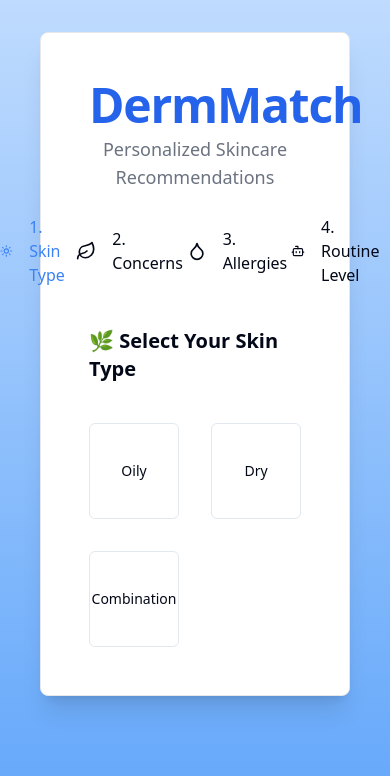
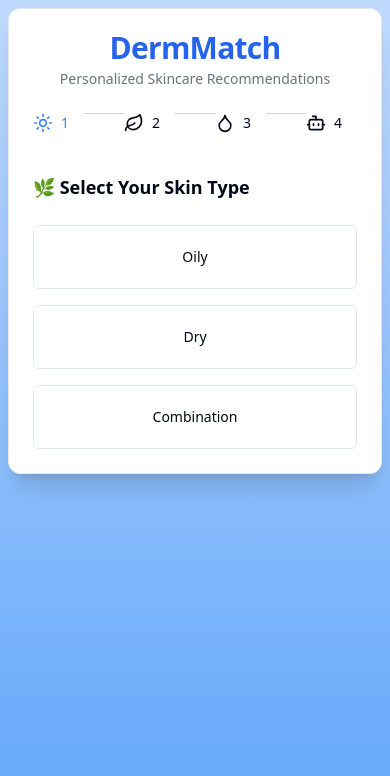
Before and after one commit to Harshita0008/DermMatch, a Next.js app: page / in a window 390 px wide. Shown: the top 776 px of the page. Built offline with nearby package versions, Linux system fonts and the light colour scheme.

Commit message:
padding correct

```diff
--- a/components/SkincareRecommendation.tsx
+++ b/components/SkincareRecommendation.tsx
@@ -223,45 +223,46 @@ const SkincareRecommendation = () => {
   };
 
   return (
-    <div className="min-h-screen bg-gradient-to-b from-blue-200 to-blue-400 p-8">
-      <div className="max-w-3xl mx-auto px-2">
-        <Card className="bg-white shadow-xl rounded-4xl p-6">
-          <CardHeader className="text-center">
-            <CardTitle className="text-5xl font-extrabold text-blue-600">
+    <div className="min-h-screen bg-gradient-to-b from-blue-200 to-blue-400 p-2 sm:p-8">
+      <div className="max-w-3xl mx-auto">
+        <Card className="bg-white shadow-xl rounded-xl sm:rounded-3xl">
+          <CardHeader className="text-center p-4 sm:p-6">
+            <CardTitle className="text-3xl sm:text-5xl font-extrabold text-blue-600">
               DermMatch
             </CardTitle>
-            <p className="text-lg text-gray-500 mt-2">Personalized Skincare Recommendations</p>
+            <p className="text-sm sm:text-lg text-gray-500 mt-2">Personalized Skincare Recommendations</p>
           </CardHeader>
-          <CardContent>
+          <CardContent className="p-3 sm:p-6">
             {!showResults ? (
               <>
-                <div className="flex items-center justify-center mb-10">
-                  <div className={`flex items-center space-x-4 ${step === 1 ? 'text-blue-500' : ''}`}>
-                    <Sun /> <span>1. Skin Type</span>
+                <div className="flex flex-wrap justify-center mb-10">
+                {[
+                  { icon: Sun, label: "1" },
+                  { icon: Leaf, label: "2" },
+                  { icon: Droplet, label: "3" },
+                  { icon: Bot, label: "4" }
+                ].map((stepItem, index) => (
+                  <React.Fragment key={index}>
+                    <div
+                      className={`flex items-center space-x-2 ${step === index + 1 ? 'text-blue-500' : ''} flex-grow sm:flex-none`}
+                    >
+                      <stepItem.icon size={24} className="sm:w-6 sm:h-6 w-5 h-5" />
+                      <span className="text-sm sm:text-base">{stepItem.label}</span>
                     </div>
-                  <div className="w-10 border-t border-gray-300"></div>
-                  <div className={`flex items-center space-x-4 ${step === 2 ? 'text-blue-500' : ''}`}>
-                    <Leaf /> <span>2. Concerns</span>
-                  </div>
-                  <div className="w-10 border-t border-gray-300"></div>
-                  <div className={`flex items-center space-x-4 ${step === 3 ? 'text-blue-500' : ''}`}>
-                    <Droplet /> <span>3. Allergies</span>
-                  </div>
-                  <div className="w-10 border-t border-gray-300"></div>
-                  <div className={`flex items-center space-x-4 ${step === 4 ? 'text-blue-500' : ''}`}>
-                    <Bot /> <span>4. Routine Level</span>
-                  </div>
+                    {index < 3 && <div className="w-10 border-t border-gray-300"></div>}
+                  </React.Fragment>
+                ))}
             </div>
 
                 {step === 1 && (
-                  <div className="space-y-10">
-                    <h2 className="text-xl font-semibold">🌿 Select Your Skin Type</h2>
-                    <div className="grid grid-cols-2 md:grid-cols-3 gap-8">
+                  <div className="space-y-6">
+                    <h2 className="text-lg sm:text-xl font-semibold">🌿 Select Your Skin Type</h2>
+                    <div className="grid grid-cols-1 sm:grid-cols-3 gap-4">
                       {skinTypes.map((type) => (
                         <Button
                           key={type}
                           variant={userProfile.skinType === type ? 'default' : 'outline'}
-                          className="h-24"
+                          className="h-16 sm:h-24 text-sm sm:text-base"
                           onClick={() => handleSkinTypeSelect(type)}
                         >
                           {type}
@@ -272,21 +273,21 @@ const SkincareRecommendation = () => {
                 )}
 
                 {step === 2 && (
-                  <div className="space-y-10">
-                    <h2 className="text-xl font-semibold">💧 Select Your Skin Concerns</h2>
-                    <div className="grid grid-cols-2 md:grid-cols-3 gap-8">
+                  <div className="space-y-6">
+                  <h2 className="text-lg sm:text-xl font-semibold">💧 Select Your Skin Concerns</h2>
+                  <div className="grid grid-cols-1 sm:grid-cols-3 gap-4">
                     {skinConcerns.map(concern => (
                       <Button
                         key={concern}
                         variant={userProfile.concerns.includes(concern) ? "default" : "outline"}
-                          className="h-24"
+                        className="h-16 sm:h-24 text-sm sm:text-base"
                         onClick={() => handleConcernToggle(concern)}
                       >
                         {concern}
                       </Button>
                     ))}
                   </div>
-                    <div className="flex justify-between mt-6">
+                  <div className="flex justify-between mt-4">
                     <Button variant="outline" onClick={() => setStep(1)}>Back</Button>
                     <Button variant="outline" onClick={() => setStep(3)}>Next</Button>
                   </div>
@@ -294,21 +295,21 @@ const SkincareRecommendation = () => {
                 )}
 
                 {step === 3 && (
-                  <div className="space-y-10">
-                    <h2 className="text-xl font-semibold">🌸 Select Any Allergies</h2>
-                    <div className="grid grid-cols-2 md:grid-cols-3 gap-8">
+                  <div className="space-y-6">
+                  <h2 className="text-lg sm:text-xl font-semibold">🌸 Select Any Allergies</h2>
+                  <div className="grid grid-cols-1 sm:grid-cols-3 gap-4">
                     {commonAllergies.map(allergy => (
                       <Button
                         key={allergy}
                         variant={userProfile.allergies.includes(allergy) ? "default" : "outline"}
-                          className="h-24"
+                        className="h-16 sm:h-24 text-sm sm:text-base"
                         onClick={() => handleAllergyToggle(allergy)}
                       >
                         {allergy}
                       </Button>
                     ))}
                   </div>
-                    <div className="flex justify-between mt-6">
+                  <div className="flex justify-between mt-4">
                     <Button variant="outline" onClick={() => setStep(2)}>Back</Button>
                     <Button variant="outline" onClick={() => setStep(4)}>Next</Button>
                   </div>
@@ -316,14 +317,14 @@ const SkincareRecommendation = () => {
               )}
 
               {step === 4 && (
-                  <div className="space-y-10">
-                    <h2 className="text-xl font-semibold">🧴 Select Your Routine Level</h2>
-                    <div className="grid grid-cols-1 md:grid-cols-3 gap-8">
+                <div className="space-y-6">
+                  <h2 className="text-lg sm:text-xl font-semibold">🧴 Select Your Routine Level</h2>
+                  <div className="grid grid-cols-1 sm:grid-cols-3 gap-4">
                     {routineLevels.map(level => (
                       <Button
                         key={level}
                         variant={userProfile.routineLevel === level ? "default" : "outline"}
-                          className="h-24"
+                        className="h-16 sm:h-24 text-sm sm:text-base"
                         onClick={() => handleRoutineLevelSelect(level)}
                       >
                         {level}
@@ -334,71 +335,70 @@ const SkincareRecommendation = () => {
                 )}
               </>
             ) : (
-              <div className="space-y-10">
-                <div className="space-y-10">
-                  <h2 className="text-xl font-semibold">Your Profile</h2>
-                  <div className="grid grid-cols-1 md:grid-cols-3 gap-8">
-                    <Card>
-                      <CardContent className="pt-6">
-                        <p className="font-medium">Skin Type:</p>
-                        <p>{userProfile.skinType}</p>
+              <div className="space-y-8">
+                <div>
+                  <h2 className="text-lg sm:text-xl font-semibold mb-4">Your Profile</h2>
+                  <div className="grid grid-cols-1 gap-4">
+                    {[
+                      { label: "Skin Type", value: userProfile.skinType },
+                      { label: "Concerns", value: userProfile.concerns.join(", ") || "None selected" },
+                      { label: "Allergies", value: userProfile.allergies.join(", ") || "None selected" },
+                      { label: "Routine Level", value: userProfile.routineLevel },
+                    ].map((item, index) => (
+                      <Card key={index} className="bg-gray-50">
+                        <CardContent className="p-4 flex items-center justify-between min-h-[60px]">
+                          <p className="font-medium">{item.label}</p>
+                          <p className="text-sm text-gray-700">{item.value}</p>
                         </CardContent>
                       </Card>
-                    <Card>
-                      <CardContent className="pt-6">
-                        <p className="font-medium">Concerns:</p>
-                        <p>{userProfile.concerns.join(', ') || 'None selected'}</p>
-                      </CardContent>
-                    </Card>
-                    <Card>
-                      <CardContent className="pt-6">
-                      <p className="font-medium">Allergies:</p>
-                        <p>{userProfile.allergies.join(', ') || 'None selected'}</p>
-                      </CardContent>
-                    </Card>
-                    <Card>
-                      <CardContent className="pt-6">
-                        <p className="font-medium">Routine Level:</p>
-                        <p>{userProfile.routineLevel}</p>
-                      </CardContent>
-                    </Card>
+                    ))}
                   </div>
                 </div>
 
-                <div className="space-y-10">
-                  <h2 className="text-xl font-semibold">Recommended Products ✅</h2>
+                <div>
+                  <h2 className="text-lg sm:text-xl font-semibold mb-4">
+                    Recommended Products ✅
+                  </h2>
+                  <div className="grid grid-cols-1 gap-4">
                     {getRecommendations()?.map((product) => (
-                    <Card key={product.name}>
-                      <CardContent className="pt-6">
+                      <Card key={product.name} className="bg-gray-50">
+                        <CardContent className="p-4 flex flex-col justify-center min-h-[70px]">
                           <p className="font-medium">{product.name}</p>
-                        <p className="text-gray-500">Category: {product.category}</p>
+                          <p className="text-sm text-gray-500 mt-1">Category: {product.category}</p>
                         </CardContent>
                       </Card>
-                  )) || <p>No recommendations available.</p>}
+                    ))}
+                  </div>
                 </div>
 
-                <div className="space-y-10">
-                  <h2 className="text-xl font-semibold">Ingredients to Avoid ❌</h2>
-                  {getAvoidanceRecommendations().length > 0 ? (
-                    getAvoidanceRecommendations().map((item, index) => (
-                      <Card key={index}>
-                        <CardContent className="pt-6">
+                <div>
+                  <h2 className="text-lg sm:text-xl font-semibold mb-4">
+                    Ingredients to Avoid ❌
+                  </h2>
+                  <div className="grid grid-cols-1 gap-4">
+                    {getAvoidanceRecommendations().map((item, index) => (
+                      <Card key={index} className="bg-gray-50">
+                        <CardContent className="p-4 flex flex-col justify-center min-h-[70px]">
                           <p className="font-medium">{item.ingredient}</p>
-                          <p className="text-gray-500">{item.reason}</p>
+                          <p className="text-sm text-gray-500 mt-1">{item.reason}</p>
                         </CardContent>
                       </Card>
-                    ))
-                  ) : (
-                    <p>No specific ingredients to avoid.</p>
-                  )}
+                    ))}
+                  </div>
                 </div>
 
-                <div className="flex justify-center mt-15">
-                  <Button variant="outline" className="border-4 border-gray-500 text-l px-6 py-3" onClick={() => {
+                <div className="flex justify-center pt-4 pb-2">
+                  <Button
+                    variant="outline"
+                    className="w-full sm:w-auto border-2 px-8 py-2"
+                    onClick={() => {
                       setUserProfile({ skinType: '', concerns: [], allergies: [], routineLevel: '' });
                       setStep(1);
                       setShowResults(false);
-                  }}>Start Over</Button>
+                    }}
+                  >
+                    Start Over
+                  </Button>
                 </div>
               </div>
             )}
```
Lines whose indentation alone changed are shown as unchanged.
